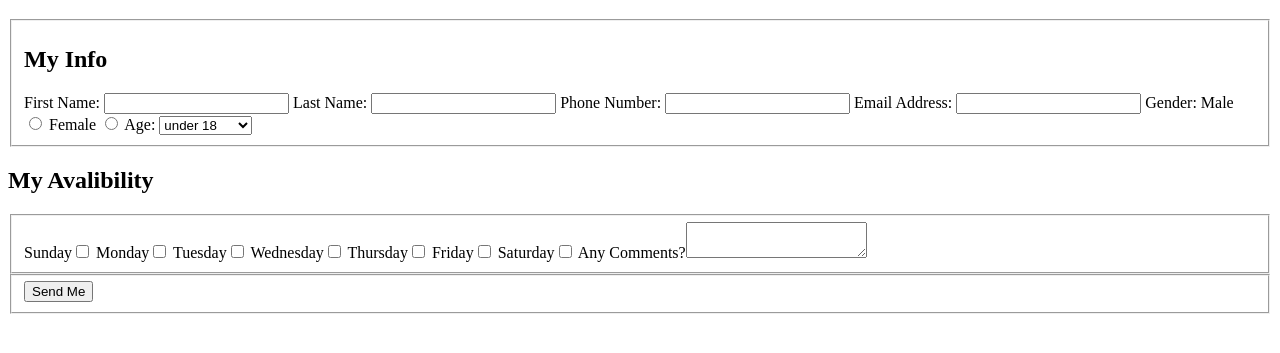
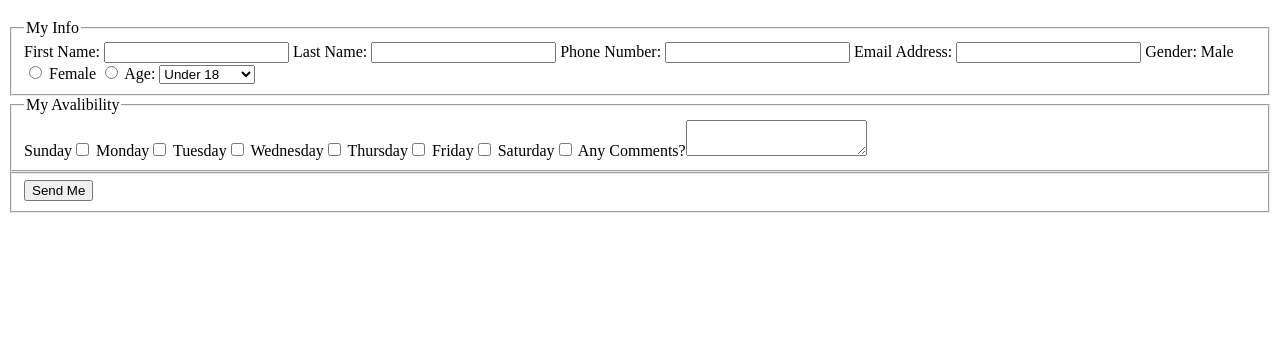
Before and after one commit to jweinsteiniit/lab4, a plain HTML site: page index.html in a window 1280 px wide. Shown: the part 61-414 px from the top of the page. Drawn offline with Linux system fonts and the light colour scheme.

Commit message:
Fixed Legends

```diff
--- a/index.html
+++ b/index.html
@@ -8,7 +8,7 @@
     <h1>Volunteer Form</h1>
     <form action="http://bloomingdale.sat.iit.edu/kriedan/lab3formscript.php" method="post">
       <fieldset>
-        <h2>My Info</h2>
+        <legend>My Info</legend>
         <label for="firstname">First Name: <input type="text" name="first_name_field"></label>
         <label for="lastname">Last Name: <input type="text" name="last_name_field"></label>
         <label for="phonenum">Phone Number: <input type="text" name="phone_field"></label>
@@ -19,18 +19,18 @@
         </label>
         <label for="age">Age:
           <select name="age_field">
-            <option value="Under 18">under 18</option>
+            <option value="Under 18">Under 18</option>
             <option value="18-24">18-24</option>
             <option value="25-34">25-34</option>
             <option value="35-44">35-44</option>
             <option value="45-54">45-54</option>
             <option value="55-64">55-64</option>
-            <option value="65 and over">65 and over</option>
+            <option value="65 and over">65 and Over</option>
           </select>
         </label>
       </fieldset>
-      <h2>My Avalibility</h2>
       <fieldset>
+        <legend>My Avalibility</legend>
         <label for="avalibility">
           <label for="avalibility">Sunday<input type="checkbox" name="available_field[]" value="Sunday"></label>
           <label for="avalibility">Monday<input type="checkbox" name="available_field[]" value="Monday"></label>
```
